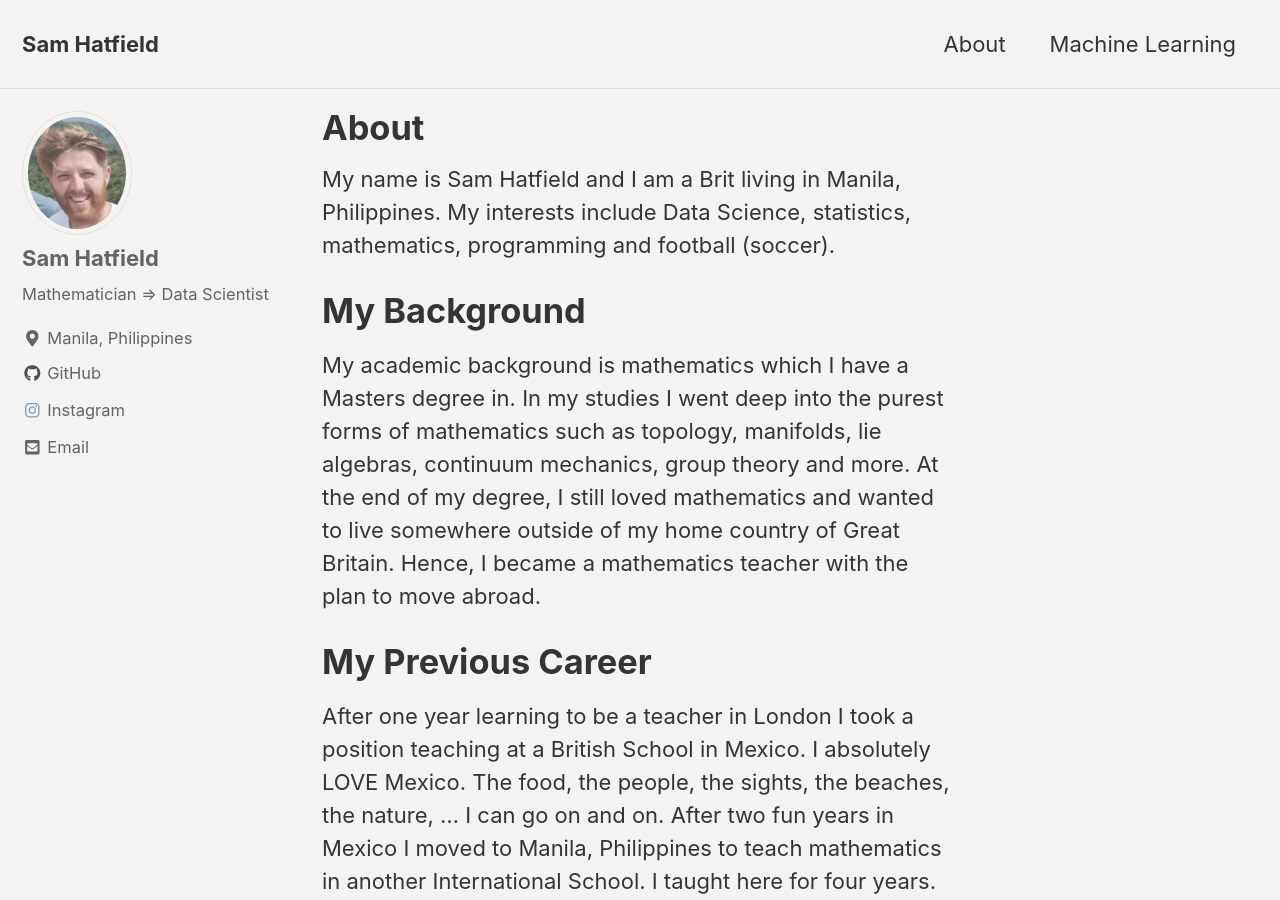
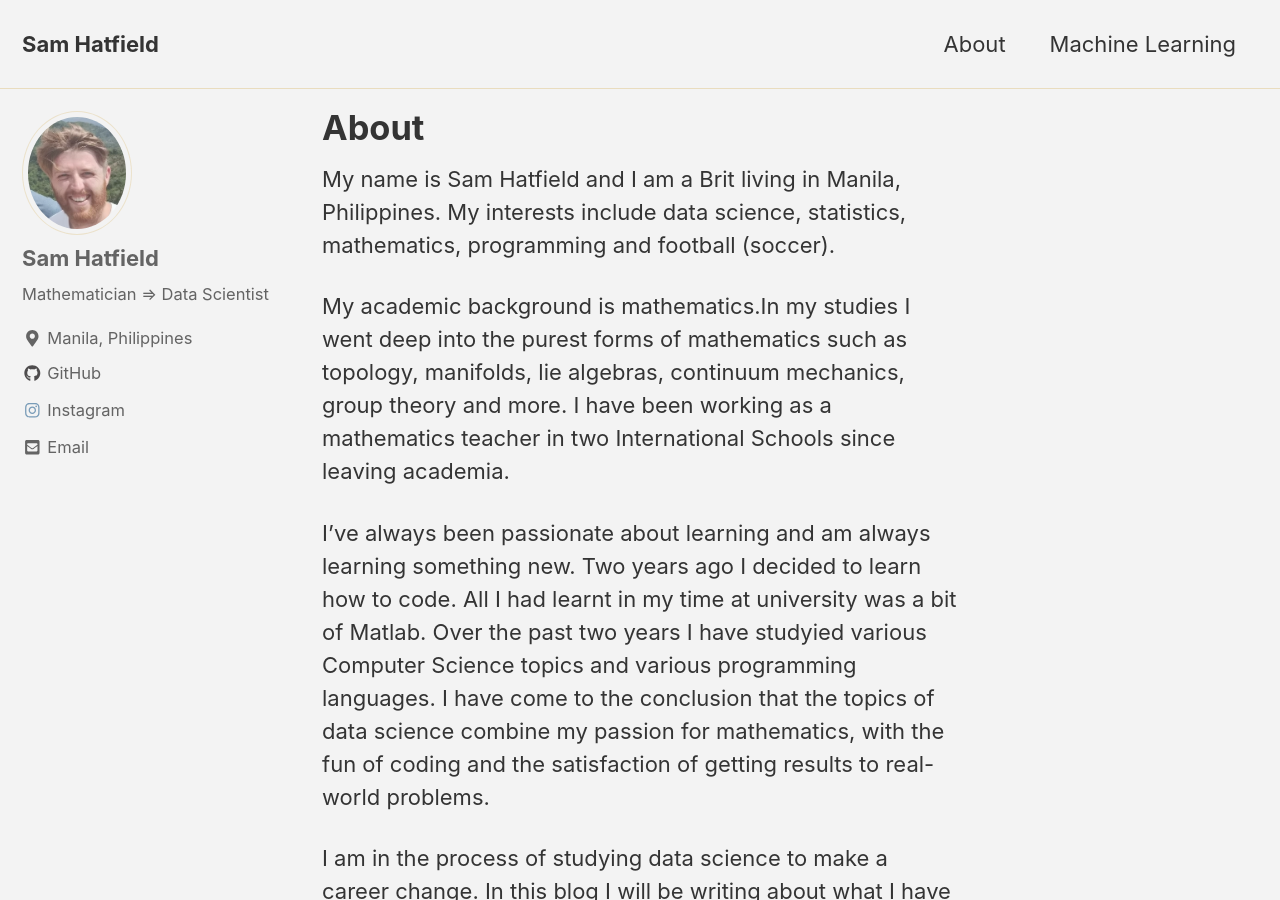
Before and after one commit to sjhatfield/sjhatfield.github.io, a Jekyll site: the page built from _pages/about.md, in a window 1280 px wide and 900 px high. Built offline with Jekyll 4.4.1, drawn with Linux system fonts in a browser that asks for light colours; cached includes are drawn as plain includes; nearby versions of some CDN libraries; some of the changed text lies outside the part shown.

Commit message:
about page

```diff
--- a/_pages/about.md
+++ b/_pages/about.md
@@ -4,20 +4,10 @@ permalink: /about/
 title: "About"
 
 ---
-My name is Sam Hatfield and I am a Brit living in Manila, Philippines. My interests include Data Science, statistics, mathematics, programming and football (soccer).
+My name is Sam Hatfield and I am a Brit living in Manila, Philippines. My interests include data science, statistics, mathematics, programming and football (soccer).
 
-# My Background
+My academic background is mathematics.In my studies I went deep into the purest forms of mathematics such as topology, manifolds, lie algebras, continuum mechanics, group theory and more. I have been working as a mathematics teacher in two International Schools since leaving academia.
 
-My academic background is mathematics which I have a Masters degree in. In my studies I went deep into the purest forms of mathematics such as topology, manifolds, lie algebras, continuum mechanics, group theory and more. At the end of my degree, I still loved mathematics and wanted to live somewhere outside of my home country of Great Britain. Hence, I became a mathematics teacher with the plan to move abroad.
+I've always been passionate about learning and am always learning something new. Two years ago I decided to learn how to code. All I had learnt in my time at university was a bit of Matlab. Over the past two years I have studyied various Computer Science topics and various programming languages. I have come to the conclusion that the topics of data science combine my passion for mathematics, with the fun of coding and the satisfaction of getting results to real-world problems.
 
-# My Previous Career
-
-After one year learning to be a teacher in London I took a position teaching at a British School in Mexico. I absolutely LOVE Mexico. The food, the people, the sights, the beaches, the nature, ... I can go on and on. After two fun years in Mexico I moved to Manila, Philippines to teach mathematics in another International School. I taught here for four years.
-
-# The Change
-
-I've always been passionate about learning and am always learning something new. Two years ago I decided to learn how to code. All I had learnt in my time at university was a bit of Matlab. Over the past two years I have studyied various Computer Science topics and various programming languages. I have come to the conclusion that the topics of Data Science combine my passion for mathematics, with the fun of coding and the satisfaction of getting results to real-world problems.
-
-# The Now
-
-I am in the process of studying Data Science to make a career change. I have one year studying Data Science full-time with a plan to apply for jobs in the summer of 2020. In this blog I will be writing about what I have learnt and presenting personal Data Science projects applying what I have learnt to problems I have identified.
+I am in the process of studying data science to make a career change. In this blog I will be writing about what I have learnt and presenting personal data science projects applying what I have learnt to problems I have identified.
```
